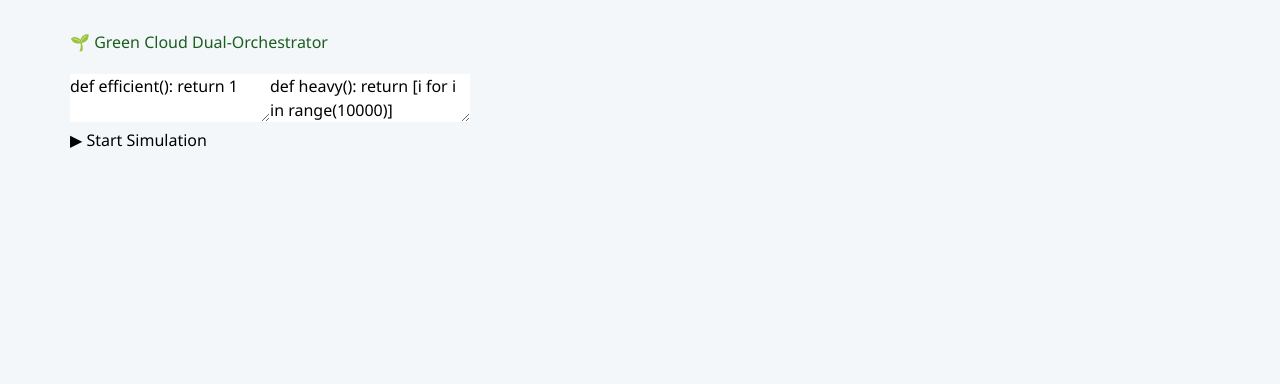
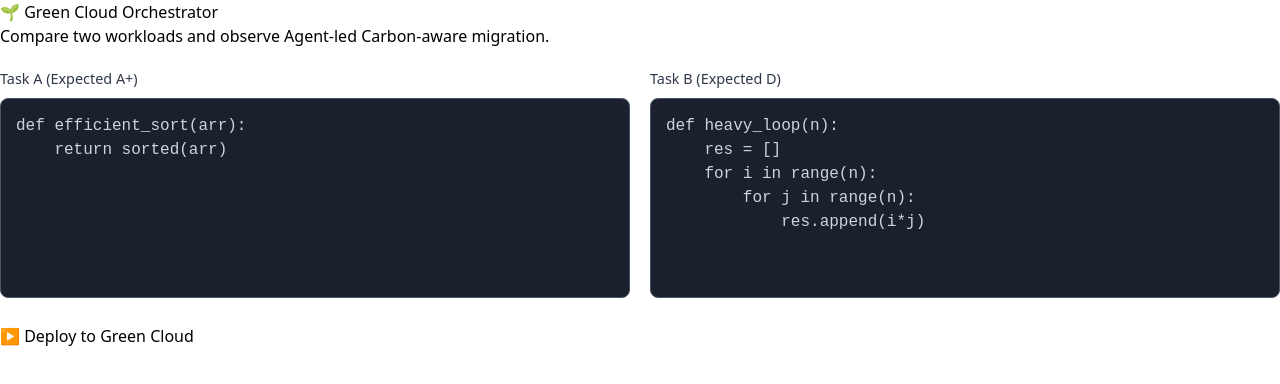
Before and after one commit to lakshay-chauhan/green-cloud-frontend, a React (Create React App) app: page / in a window 1280 px wide. Shown: the top 384 px of the page. Built offline with nearby package versions, Linux system fonts and the light colour scheme.

Commit message:
Update: Integrated Green Code Analyzer with Cloud Simulation

```diff
--- a/src/App.css
+++ b/src/App.css
@@ -1,103 +1,51 @@
-body {
-  margin: 0;
-  padding: 0;
-  background: #f4f7f9;
+.dual-editor-container {
+  display: grid;
+  grid-template-columns: 1fr 1fr; /* This creates the two columns */
+  gap: 20px;
+  margin: 20px 0;
 }
 
-.container {
-  font-family: "Segoe UI", sans-serif;
-  padding: 30px;
-  width: 100%;
-  max-width: 1200px;
-  margin: auto;
+.editor-box h3 {
+  color: #2d3748;
+  font-size: 0.9rem;
+  margin-bottom: 8px;
 }
 
-/* HEADER */
-h1 {
-  color: #1b5e20;
-  margin-bottom: 20px;
+.code-input {
+  width: 100%;
+  height: 200px;
+  background: #1a202c;
+  color: #cbd5e0;
+  font-family: 'Fira Code', monospace;
+  padding: 15px;
+  border-radius: 8px;
+  border: 1px solid #4a5568;
+  resize: none;
 }
 
-/* BUTTON */
-.btn {
-  background: linear-gradient(135deg, #2e7d32, #66bb6a);
-  color: white;
-  padding: 12px 25px;
-  border: none;
-  border-radius: 10px;
-  cursor: pointer;
-  font-size: 16px;
-  margin-bottom: 25px;
-  box-shadow: 0 4px 10px rgba(0, 0, 0, 0.1);
-  transition: 0.3s;
-}
-
-.btn:hover {
-  transform: scale(1.05);
-}
-
-/* CARDS GRID */
-.cards {
-  display: grid;
-  grid-template-columns: repeat(auto-fit, minmax(180px, 1fr));
-  gap: 20px;
-  margin-bottom: 25px;
-}
-
-/* CARD */
-.card {
-  background: white;
-  padding: 20px;
-  border-radius: 15px;
-  text-align: center;
-  box-shadow: 0 6px 15px rgba(0, 0, 0, 0.08);
-  transition: 0.3s;
-}
-
-.card:hover {
-  transform: translateY(-5px);
-}
-
-.card h3 {
-  color: #2e7d32;
-  font-size: 24px;
-  margin-top: 10px;
-}
-
-/* ADVANCED CARDS */
-.highlight {
-  background: linear-gradient(135deg, #e8f5e9, #c8e6c9);
-  border: 2px solid #66bb6a;
-}
-
-/* LOG BOX */
-.logs {
-  background: #000;
-  color: #00ff88;
-  padding: 15px;
-  border-radius: 10px;
-  height: 250px;
-  overflow-y: auto;
-  font-family: monospace;
-}
-
-/* HEADINGS */
-h2 {
-  margin-top: 20px;
-  color: #333;
-}
-.dual-editor-grid {
+.analysis-grid {
   display: grid;
   grid-template-columns: 1fr 1fr;
   gap: 20px;
-  margin-bottom: 20px;
+  margin-top: 20px;
 }
-.grade-badge {
-  display: inline-block;
-  padding: 5px 15px;
-  margin-right: 10px;
-  border-radius: 20px;
-  font-weight: bold;
+
+.impact-card {
+  padding: 20px;
+  border-radius: 12px;
+  background: #fff;
+  box-shadow: 0 4px 6px rgba(0,0,0,0.05);
 }
-.grade-badge.A { background: #dcfce7; color: #166534; }
-.grade-badge.D { background: #fee2e2; color: #991b1b; }
+
+.impact-card.A { border-top: 5px solid #48bb78; } /* Green for A+ */
+.impact-card.D { border-top: 5px solid #f56565; } /* Red for D */
+
+.log-window {
+  background: #2d3748;
+  color: #edf2f7;
+  padding: 20px;
+  border-radius: 8px;
+  font-size: 0.85rem;
+  max-height: 300px;
+  overflow-y: auto;
+}
--- a/src/App.js
+++ b/src/App.js
@@ -3,35 +3,39 @@ import axios from "axios";
 import "./App.css";
 
 function App() {
-  const [code1, setCode1] = useState("def efficient(): return 1");
-  const [code2, setCode2] = useState("def heavy(): return [i for i in range(10000)]");
+  const [loading, setLoading] = useState(false);
   const [results, setResults] = useState(null);
-  const [loading, setLoading] = useState(false);
 
-  const ANALYZER_URL = "https://green-cloud-data.onrender.com";
+  // 1. Dual Code States
+  const [codeA, setCodeA] = useState("def efficient_sort(arr):\n    return sorted(arr)");
+  const [codeB, setCodeB] = useState("def heavy_loop(n):\n    res = []\n    for i in range(n):\n        for j in range(n):\n            res.append(i*j)");
+
+  // 🔴 UPDATE THESE WITH YOUR RENDER URLs
+  const ANALYZER_URL = "https://your-gemini-analyzer.onrender.com";
   const SIMULATION_URL = "https://green-cloud-backend.onrender.com";
 
-  const runSimulation = async () => {
+  const runDualPipeline = async () => {
     setLoading(true);
+    setResults(null);
     try {
-      // Step 1: Analyze both
-      const r1 = await axios.post(`${ANALYZER_URL}/analyze`, { code: code1 });
-      const r2 = await axios.post(`${ANALYZER_URL}/analyze`, { code: code2 });
+      // Step 1: Analyze BOTH codes sequentially
+      const resA = await axios.post(`${ANALYZER_URL}/analyze`, { code: codeA });
+      const resB = await axios.post(`${ANALYZER_URL}/analyze`, { code: codeB });
 
-      const workloads = [r1.data, r2.data];
+      const analysisData = [resA.data, resB.data];
 
-      // Step 2: Simulate
-      const sim = await axios.post(`${SIMULATION_URL}/run-simulation`, {
-        workloads: workloads.map(w => ({
+      // Step 2: Send both results to the Simulation
+      const simRes = await axios.post(`${SIMULATION_URL}/run-simulation`, {
+        workloads: analysisData.map(w => ({
           energy_joules: w.energy_joules,
           rating: w.rating
         }))
       });
 
-      setResults({ analysis: workloads, simulation: sim.data });
+      setResults({ analysis: analysisData, simulation: simRes.data });
     } catch (err) {
-      alert("Check Console: Connection Error or 500 Crash");
       console.error(err);
+      alert("Pipeline Error! Check if both Render services are 'Live'.");
     } finally {
       setLoading(false);
     }
@@ -39,28 +43,55 @@ function App() {
 
   return (
     <div className="container">
-      <h1>🌱 Green Cloud Dual-Orchestrator</h1>
-      <div className="dual-grid">
-        <textarea value={code1} onChange={(e) => setCode1(e.target.value)} />
-        <textarea value={code2} onChange={(e) => setCode2(e.target.value)} />
+      <header>
+        <h1>🌱 Green Cloud Orchestrator</h1>
+        <p>Compare two workloads and observe Agent-led Carbon-aware migration.</p>
+      </header>
+
+      {/* 2. SPACE FOR TWO CODES (Side-by-Side Grid) */}
+      <div className="dual-editor-container">
+        <div className="editor-box">
+          <h3>Task A (Expected A+)</h3>
+          <textarea
+            value={codeA}
+            onChange={(e) => setCodeA(e.target.value)}
+            className="code-input"
+          />
+        </div>
+        <div className="editor-box">
+          <h3>Task B (Expected D)</h3>
+          <textarea
+            value={codeB}
+            onChange={(e) => setCodeB(e.target.value)}
+            className="code-input"
+          />
+        </div>
       </div>
 
-      <button onClick={runSimulation} disabled={loading}>
-        {loading ? "Processing..." : "▶ Start Simulation"}
+      <button onClick={runDualPipeline} className="run-btn" disabled={loading}>
+        {loading ? "⏳ Analyzing & Simulating..." : "▶ Deploy to Green Cloud"}
       </button>
 
       {results && (
-        <div className="display">
-          {results.analysis.map((res, i) => (
-            <div key={i} className="card">
-              <h3>Task {i+1} ({res.rating})</h3>
-              <p>⚡ {res.energy_joules.toFixed(6)} Joules</p>
-              <p>💧 {res.water_ml.toFixed(6)} ml Water</p>
-              <p>☁️ {res.carbon_mg.toFixed(4)} mg Carbon</p>
-            </div>
-          ))}
-          <div className="logs">
-            {results.simulation.logs.map((l, i) => <p key={i}>{l}</p>)}
+        <div className="results-section">
+          <h2>📊 Derived Environmental Impact</h2>
+          <div className="analysis-grid">
+            {results.analysis.map((item, index) => (
+              <div key={index} className={`impact-card ${item.rating.charAt(0)}`}>
+                <h3>Task {index === 0 ? 'A' : 'B'}</h3>
+                <div className="badge">{item.rating}</div>
+                <p><strong>⚡ Energy:</strong> {item.energy_joules.toFixed(6)} J</p>
+                <p><strong>💧 Water:</strong> {item.water_ml.toFixed(6)} ml</p>
+                <p><strong>☁️ Carbon:</strong> {item.carbon_mg.toFixed(4)} mg</p>
+              </div>
+            ))}
+          </div>
+
+          <h2>🚀 Agent Migration Logs</h2>
+          <div className="log-window">
+            {results.simulation.logs.map((log, i) => (
+              <div key={i} className="log-entry">➤ {log}</div>
+            ))}
           </div>
         </div>
       )}
```
